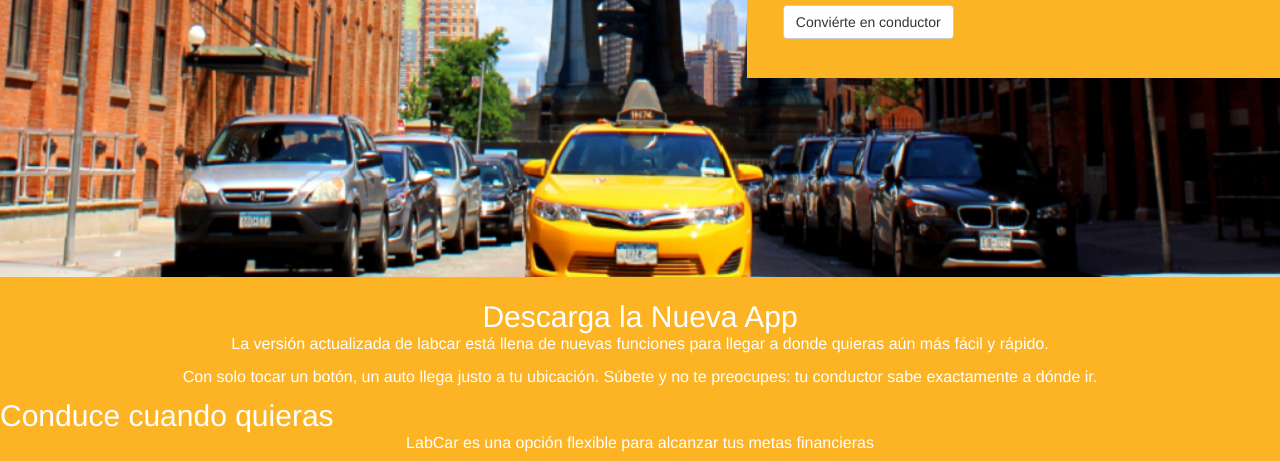
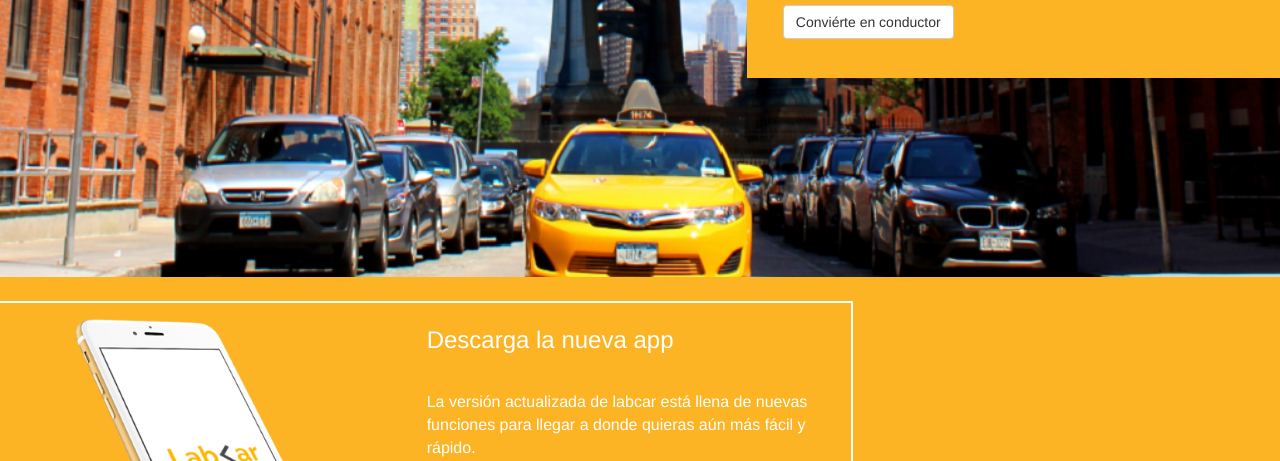
Before and after one commit to Annakluz/AnnaLuz-Sprint4, a plain HTML site: page index.html in a window 1280 px wide. Shown: the part 483-944 px from the top of the page. Drawn offline with nearby package versions, Linux system fonts and the light colour scheme.

Commit message:
seccion2

```diff
--- a/css/styles.css
+++ b/css/styles.css
@@ -41,7 +41,7 @@
     border-bottom: white solid .3vh;
 }
 
-.texto{
+.centrar{
     text-align: center;
 }
 
@@ -49,3 +49,38 @@
     width: 6vw;
     height: 2.5vh;
 }
+
+.recDescarga{
+    display: grid;
+    grid-template-columns: 1fr 1fr 1fr;
+    padding-top: 3vh;
+    padding-bottom: 3vh;
+
+
+
+}
+
+.imgCelu{
+    width: 70%;
+}
+
+.celImg{
+    display: grid;
+    border-top: white solid .3vh;
+    border-bottom: white solid .3vh;
+    justify-items: center;
+    padding: 2vh;
+
+}
+
+.textoSeccion2{
+    display: grid;
+    justify-items: space-around
+    font-size: 18px;
+    padding-top: 3vh;
+    padding-bottom: 3vh;
+    padding-right: 3vh;
+    border-bottom: white solid .3vh;
+    border-right: white solid .3vh;
+    border-top: white solid .3vh;
+}
--- a/index.html
+++ b/index.html
@@ -71,12 +71,12 @@
             <section class="contenido2">
                 <div class="recDescarga">
                     <div class="celImg">
-                        <img src="" alt="">
+                        <img class=" imgCelu" src="img/iPhone6Plus.png" alt="">
                     </div>
-                    <div class="texto">
-                        <h2 class="titulo">Descarga la Nueva App</h2>
+                    <div class="textoSeccion2">
+                        <h3 class="titulo">Descarga la nueva app</h3>
                         <p class="texto">La versión actualizada de labcar está llena de nuevas funciones para llegar a donde quieras aún más fácil y rápido.</p>
-                        <p class="text">Con solo tocar un botón, un auto llega justo a tu ubicación. Súbete y no te preocupes: tu conductor sabe exactamente a dónde ir.</p>
+                        <p class="texto">Con solo tocar un botón, un auto llega justo a tu ubicación. Súbete y no te preocupes: tu conductor sabe exactamente a dónde ir.</p>
                     </div>
                 </div>
             </section>
```
